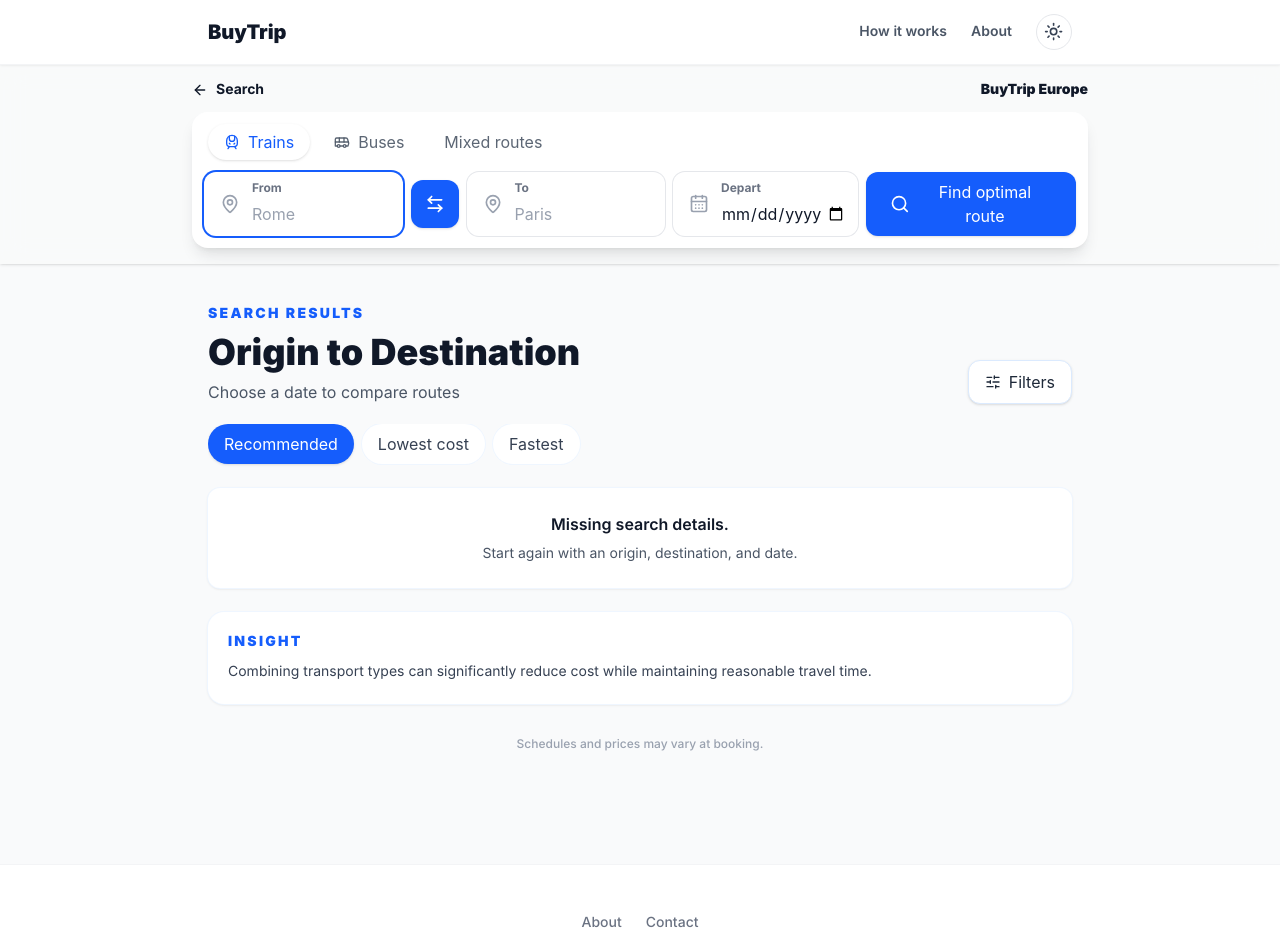
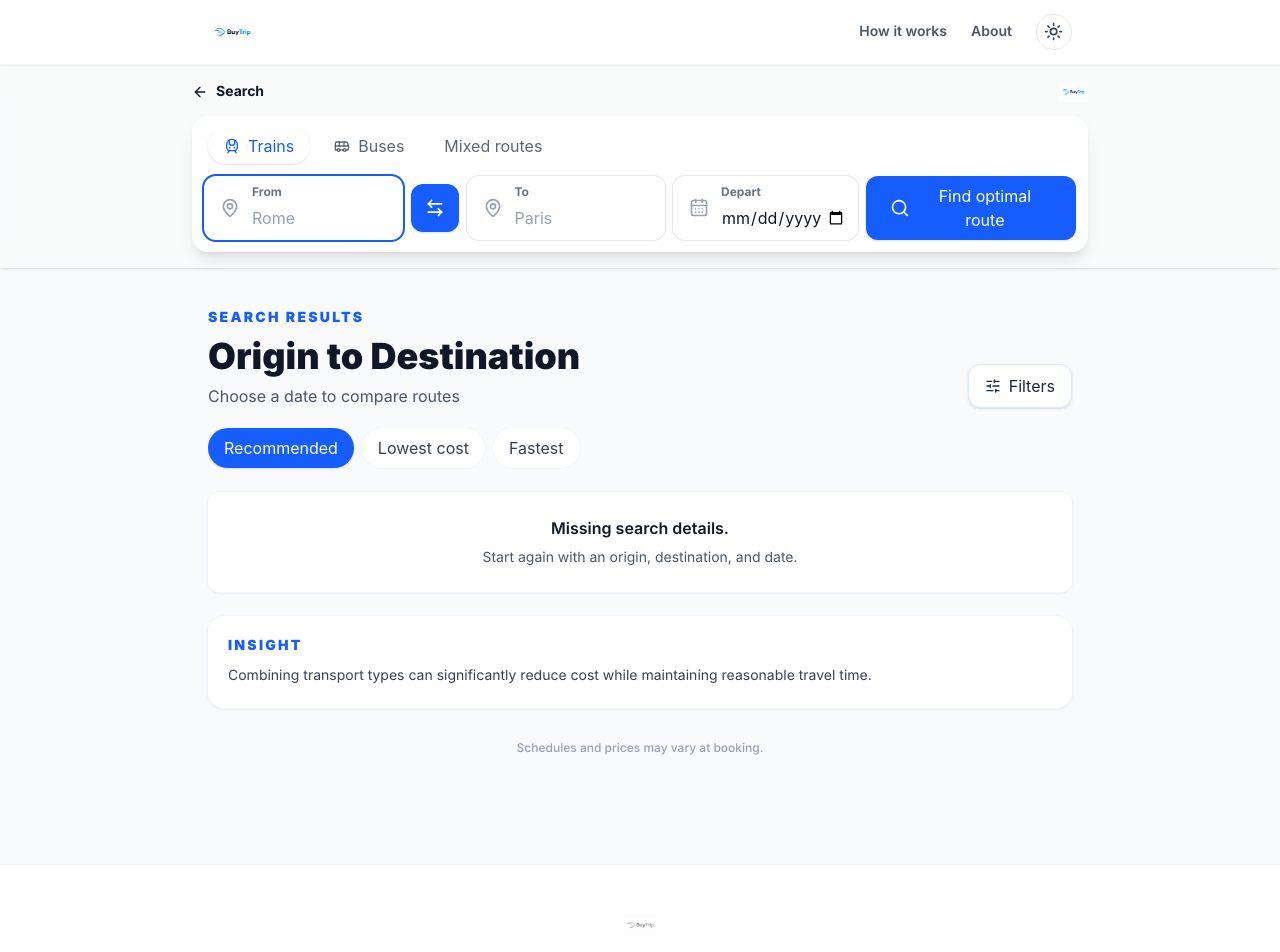
Before and after one commit to Owais221-M/RouteWIse, a Next.js app: page /results in a window 1280 px wide. Shown: the top 952 px of the page. Built offline with nearby package versions, Linux system fonts and the light colour scheme.

Commit message:
feat: implement theme-aware logos in navbar, footer, and results page

```diff
--- a/app/results/page.jsx
+++ b/app/results/page.jsx
@@ -2,7 +2,9 @@
 
 import { Suspense, useEffect, useMemo, useState } from "react";
 import Link from "next/link";
+import Image from "next/image";
 import { useSearchParams } from "next/navigation";
+import { useTheme } from "next-themes";
 import { ArrowLeft, MapPinned, SlidersHorizontal, X, Clock } from "lucide-react";
 import BookingRedirect from "@/components/BookingRedirect";
 import ResultCard from "@/components/ResultCard";
@@ -168,6 +170,12 @@ function getInsight(data) {
 
 function ResultsContent() {
   const searchParams = useSearchParams();
+  const { resolvedTheme } = useTheme();
+  const [mounted, setMounted] = useState(false);
+
+  useEffect(() => {
+    setMounted(true);
+  }, []);
   const origin = searchParams?.get("origin") ?? "";
   const destination = searchParams?.get("destination") ?? "";
   const date = searchParams?.get("date") ?? "";
@@ -249,7 +257,19 @@ function ResultsContent() {
               <ArrowLeft className="mr-2 h-4 w-4" />
               Search
             </Link>
-            <div className="text-sm font-black text-gray-900 dark:text-white">BuyTrip Europe</div>
+            <div className="flex h-6 items-center">
+              {mounted ? (
+                <Image
+                  src={resolvedTheme === "dark" ? "/images/logo-dark.png" : "/images/logo-light.png"}
+                  alt="BuyTrip Logo"
+                  width={80}
+                  height={20}
+                  className="h-5 w-auto"
+                />
+              ) : (
+                <div className="h-5 w-20 bg-gray-100 dark:bg-gray-800 animate-pulse rounded" />
+              )}
+            </div>
           </div>
 
           <SearchBar compact initialDate={date} initialDestination={destination} initialOrigin={origin} />
--- a/components/Footer.jsx
+++ b/components/Footer.jsx
@@ -1,9 +1,34 @@
+"use client";
+
 import Link from "next/link";
+import Image from "next/image";
+import { useEffect, useState } from "react";
+import { useTheme } from "next-themes";
 
 export default function Footer() {
+  const { resolvedTheme } = useTheme();
+  const [mounted, setMounted] = useState(false);
+
+  useEffect(() => {
+    setMounted(true);
+  }, []);
+
   return (
     <footer className="border-t border-gray-100 bg-white py-12 text-center transition-colors duration-300 dark:border-gray-800 dark:bg-gray-950">
       <div className="mx-auto max-w-4xl px-4">
+        <div className="mb-6 flex justify-center">
+          {mounted ? (
+            <Image
+              src={resolvedTheme === "dark" ? "/images/logo-dark.png" : "/images/logo-light.png"}
+              alt="BuyTrip Logo"
+              width={100}
+              height={24}
+              className="h-6 w-auto opacity-60 grayscale hover:opacity-100 hover:grayscale-0 transition-all duration-300"
+            />
+          ) : (
+            <div className="h-6 w-24 bg-gray-100 dark:bg-gray-800 animate-pulse rounded opacity-50" />
+          )}
+        </div>
         <nav className="mb-6 flex items-center justify-center gap-6">
           <Link href="/about" className="text-sm font-medium text-gray-500 transition hover:text-gray-900 dark:text-gray-400 dark:hover:text-white">
             About
--- a/components/Navbar.jsx
+++ b/components/Navbar.jsx
@@ -1,12 +1,35 @@
+"use client";
+
 import Link from "next/link";
+import Image from "next/image";
+import { useEffect, useState } from "react";
+import { useTheme } from "next-themes";
 import { ThemeToggle } from "./ThemeToggle";
 
 export default function Navbar() {
+  const { resolvedTheme } = useTheme();
+  const [mounted, setMounted] = useState(false);
+
+  useEffect(() => {
+    setMounted(true);
+  }, []);
+
   return (
     <header className="sticky top-0 z-50 w-full bg-white shadow-sm ring-1 ring-gray-100 transition-colors duration-300 dark:bg-gray-950 dark:ring-gray-800">
       <div className="mx-auto flex h-16 max-w-4xl items-center justify-between px-4">
-        <Link href="/" className="text-xl font-black tracking-normal text-gray-900 transition hover:opacity-80 dark:text-white">
-          BuyTrip
+        <Link href="/" className="flex items-center transition hover:opacity-80">
+          {!mounted ? (
+            <div className="h-8 w-24 bg-gray-100 dark:bg-gray-800 animate-pulse rounded" />
+          ) : (
+            <Image
+              src={resolvedTheme === "dark" ? "/images/logo-dark.png" : "/images/logo-light.png"}
+              alt="BuyTrip Logo"
+              width={120}
+              height={32}
+              className="h-8 w-auto"
+              priority
+            />
+          )}
         </Link>
         <nav className="flex items-center gap-4 sm:gap-6">
           <Link href="/how-it-works" className="text-sm font-semibold text-gray-600 transition hover:text-blue-600 dark:text-gray-400 dark:hover:text-blue-400">
```
Also changed, not shown: public/images/logo-dark.png (added), public/images/logo-light.png (added).
